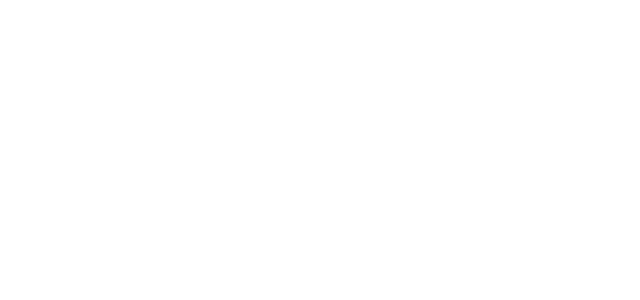
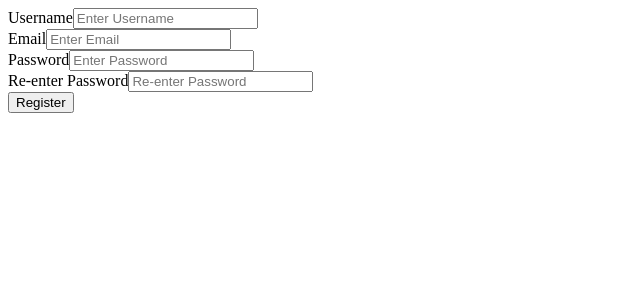
Before and after one commit to cskang0915/with_me, a React (Create React App) app in the folder frontend/: page /register in a window 1280 px wide. Shown: the top 300 px of the page, without its empty margins (0-640 px from the left). Built offline with nearby package versions, Linux system fonts and the light colour scheme.

Commit message:
created login, register and profile containers. redirected home page

```diff
--- a/frontend/src/App.js
+++ b/frontend/src/App.js
@@ -1,11 +1,39 @@
-import React from 'react'
+import React, {Component} from 'react'
+import {withRouter} from 'react-router-dom'
+import Routes from './config/routes'
 import './App.css'
 
-function App() {
-  return (
-    <div className="App">
-    </div>
-  );
+class App extends Component {
+  state = {
+  	currentUser: localStorage.getItem('uid')
+  }
+
+  setCurrentUser = (token) => {
+  	this.setState({
+  		currentUser: token
+  	})
+
+  	localStorage.setItem('uid', token)
+  }
+
+  logout = () => {
+  	this.setState({
+  		currentUser: null
+  	})
+
+  	localStorage.removeItem('uid')
+
+  	this.props.history.push('/login')
+  }
+
+
+  render() {
+  	return (
+  		<div>
+  			<Routes currentUser = {this.state.currentUser} setCurrentUser = {this.setCurrentUser}/>
+  		</div>
+  	)
+  }
 }
 
-export default App
+export default withRouter(App)
--- /dev/null
+++ b/frontend/src/components/Home.js
@@ -0,0 +1,11 @@
+import React from 'react'
+
+const Home = () => {
+	return(
+		<div>
+			<h1>HOME</h1>
+		</div>
+	)
+}
+
+export default Home
--- /dev/null
+++ b/frontend/src/components/auth/Login.js
@@ -0,0 +1,60 @@
+import React, {Component} from 'react'
+
+class Login extends Component {
+	state = {
+		username: '',
+		password: '',
+		error: null,
+	}
+
+	handleChange = (event) => {
+		this.setState({
+			[event.target.name]: event.target.value
+		})
+	}
+
+	handleSubmit = (event) => {
+		event.preventDefault()
+
+		const user = this.state
+
+		fetch('http://localhost:9000/api/user/login', {
+			method: "POST",
+			body: JSON.stringify(user),
+			headers: {
+				"Content-Type": "application/json"
+			}
+		})
+		.then(res => res.json())
+		.then(data => {
+			this.props.setCurrentUser(data.signedJwt)
+			this.props.history.push('/profile')
+		})
+		.catch(err => {
+			console.log(err)
+			this.setState({
+				error: err
+			})
+		})
+	}
+
+	render() {
+		return(
+			<div className = "form-login">
+				<form onSubmit = {this.handleSubmit}>
+					<div className = "form-group-login">
+						<label>Username</label>
+						<input type = "username" name = "username" value = {this.state.username} onChange = {this.handleChange} placeholder = "Enter Username"/>
+					</div>
+					<div className = "form-group-login">
+						<label>Password</label>
+						<input type = "password" name = "password" value = {this.state.password} onChange = {this.handleChange} placeholder = "Enter Password"/>
+					</div>
+					<button type = "submit" className = "button-submit">Log In</button>
+				</form>
+			</div>
+		)
+	}
+}
+
+export default Login
--- /dev/null
+++ b/frontend/src/components/auth/Register.js
@@ -0,0 +1,65 @@
+import React, {Component} from 'react'
+
+class Register extends Component {
+	state = {
+		username: '',
+		email: '',
+		password: '',
+		password2: '',
+		error: null
+	}
+
+	handleChange = (event) => {
+		this.setState({
+			[event.target.name]: event.target.value
+		})
+	}
+
+	handleSubmit = (event) => {
+		event.preventDefault()
+
+		const newUser = this.state
+
+		fetch('http://localhost:9000/api/user/register', {
+			method: "POST",
+			body: JSON.stringify(newUser),
+			headers: {
+				"Content-Type": "application/json"
+			}
+		})
+		.catch(err => {
+			console.log(err)
+			this.setState({
+				error: err
+			})
+		})
+	}
+
+	render() {
+		return(
+			<div className = "form-register">
+				<form onSubmit = {this.handleSubmit}>
+					<div className = "form-group-register">
+						<label>Username</label>
+						<input type = "username" name = "username" value = {this.state.username} onChange = {this.handleChange} placeholder = "Enter Username"/>
+					</div>
+					<div className = "form-group-register">
+						<label>Email</label>
+						<input type = "email" name = "email" value = {this.state.email} onChange = {this.handleChange} placeholder = "Enter Email"/>
+					</div>
+					<div className = "form-group-register">
+						<label>Password</label>
+						<input type = "password" name = "password" value = {this.state.password} onChange = {this.handleChange} placeholder = "Enter Password"/>
+					</div>
+					<div className = "form-group-register">
+						<label>Re-enter Password</label>
+						<input type = "password" name = "password2" value = {this.state.password2} onChange = {this.handleChange} placeholder = "Re-enter Password"/>
+					</div>
+					<button type = "submit" className = "button-submit">Register</button>
+				</form>
+			</div>
+		)
+	}
+}
+
+export default Register
--- /dev/null
+++ b/frontend/src/components/profile/Profile.js
@@ -0,0 +1,9 @@
+import React from 'react'
+
+const Profile = () => {
+	return(
+		<p>test</p>
+	)
+}
+
+export default Profile
--- /dev/null
+++ b/frontend/src/config/routes.js
@@ -0,0 +1,25 @@
+import React from 'react'
+import {Switch, Route, withRouter, Redirect} from 'react-router-dom'
+import Home from '../components/Home'
+import Login from '../components/auth/Login'
+import Register from '../components/auth/Register'
+import ProfileContainer from '../containers/ProfileContainer'
+
+export default withRouter(({setCurrentUser, currentUser, history}) => {
+	const PrivateRoute = ({component: Component, ...rest}) => (
+		<Route {...rest} render = {(props) => (
+			currentUser
+				? <Component {...props}/>
+				: <Redirect to = '/login'/>
+		)} />
+	)
+
+	return(
+		<Switch>
+			<Route exact path = '/' render = {() => <Login history = {history} setCurrentUser = {setCurrentUser}/>}/>
+			<Route path = '/login' render = {() => <Login history = {history} setCurrentUser = {setCurrentUser}/>}/>
+			<Route path = '/register' component = {Register}/>
+			<PrivateRoute path = '/profile' component = {ProfileContainer}/>
+		</Switch>
+	)
+})
--- /dev/null
+++ b/frontend/src/containers/ProfileContainer.js
@@ -0,0 +1,12 @@
+import React, {Component} from 'react'
+import Profile from '../components/profile/Profile'
+
+class ProfileContainer extends Component {
+	render() {
+		return(
+			<Profile/>
+		)
+	}
+}
+
+export default ProfileContainer
```
